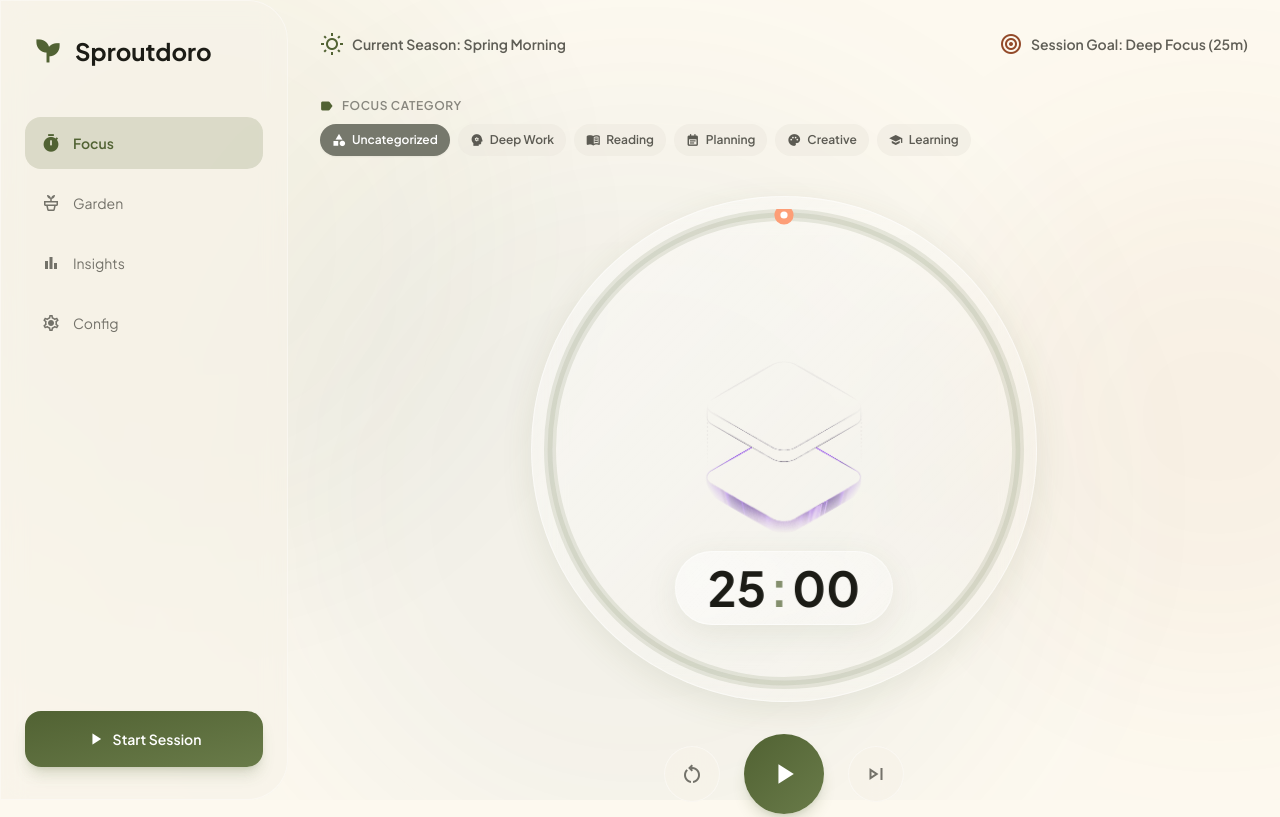
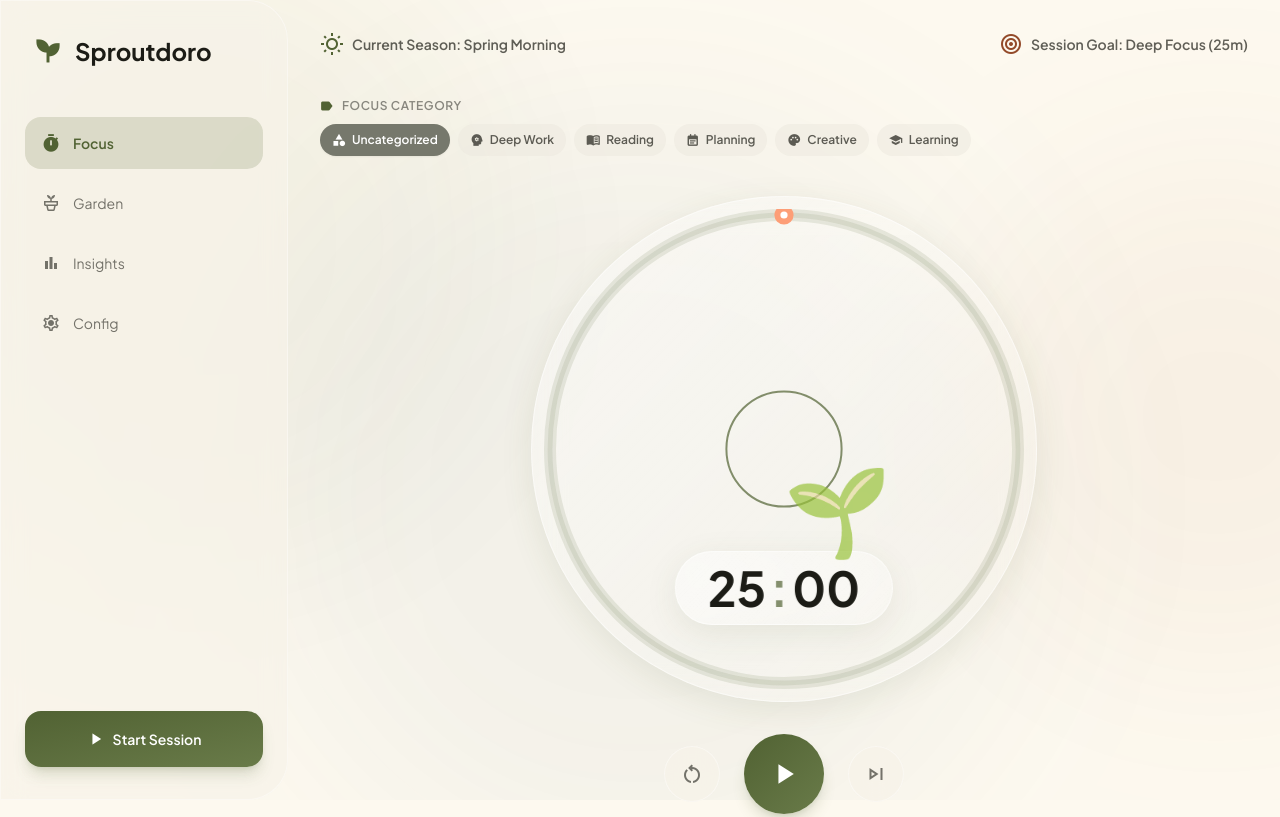
Before and after one commit to panoskava/sproutdoro-V2, a website built with Vite: page sproutdoro/index.html in a window 1280 px wide. Shown: the top 817 px of the page. Built offline with nearby package versions, Linux system fonts and the light colour scheme.

Commit message:
feat(timer): wire PlantGrowthRing into timer page, replace static sprout image

```diff
--- a/sproutdoro/index.html
+++ b/sproutdoro/index.html
@@ -77,15 +77,11 @@
               >
                 <!-- SVG progress ring with sun dot -->
                 <div id="timer-ring" class="absolute inset-0"></div>
-                <!-- Center: sprout icon/image with radial mask -->
+                <!-- Center: interactive plant growth rings + emoji -->
                 <div
+                  id="plant-growth-center"
                   class="absolute inset-0 flex items-center justify-center pointer-events-none"
                 >
-                  <img
-                    src="/src/assets/hero.png"
-                    alt="Sprout"
-                    class="w-28 h-28 md:w-44 md:h-44 object-contain image-mask animate-bounce-subtle"
-                  />
                 </div>
                 <!-- Time display: MM:SS with glass pill background -->
                 <div
--- a/sproutdoro/src/scripts/timer.ts
+++ b/sproutdoro/src/scripts/timer.ts
@@ -15,6 +15,11 @@ import { applyTheme } from './theme'
 import { createTimerAdjustButtons, updateTimerAdjustButtonsVisibility } from './components/TimerAdjustButtons'
 import { createBreakOverlay, showBreakOverlay, hideBreakOverlay, updateBreakOverlay } from './components/BreakOverlay'
 import { getPlantDefinition } from './plant-definitions'
+import {
+  createPlantGrowthRing,
+  updatePlantGrowthRing,
+  createGrowthEmojiElement,
+} from './components/PlantGrowthRing'
 
 function formatTime(totalSeconds: number): { mm: string; ss: string } {
   const mins = Math.floor(totalSeconds / 60)
@@ -229,6 +234,18 @@ async function initTimerPage() {
     timerRingContainer.appendChild(timerCircle)
   }
 
+  // Create plant growth ring + emoji inside timer glass
+  let growthRingSvg: SVGSVGElement | null = null
+  const plantGrowthCenter = document.getElementById('plant-growth-center')
+  if (plantGrowthCenter && timerRingContainer) {
+    const size = isDesktop() ? 480 : 320
+    growthRingSvg = createPlantGrowthRing({ size, progress: 0 })
+    plantGrowthCenter.appendChild(growthRingSvg)
+
+    const emojiEl = createGrowthEmojiElement(size)
+    plantGrowthCenter.appendChild(emojiEl)
+  }
+
   let timer: Timer | null = null
 
   function updateDisplay(state: import('./timer-engine').TimerState) {
@@ -244,6 +261,16 @@ async function initTimerPage() {
           : 0
       const size = isDesktop() ? 480 : 320
       updateCircularProgress(timerCircle, progress, { size, strokeWidth: 12 })
+    }
+
+    // Update plant growth ring
+    if (growthRingSvg) {
+      const size = isDesktop() ? 480 : 320
+      const progress =
+        state.totalSeconds > 0
+          ? 1 - state.remainingSeconds / state.totalSeconds
+          : 0
+      updatePlantGrowthRing(growthRingSvg, { size, progress })
     }
 
     // Update button icon
```
